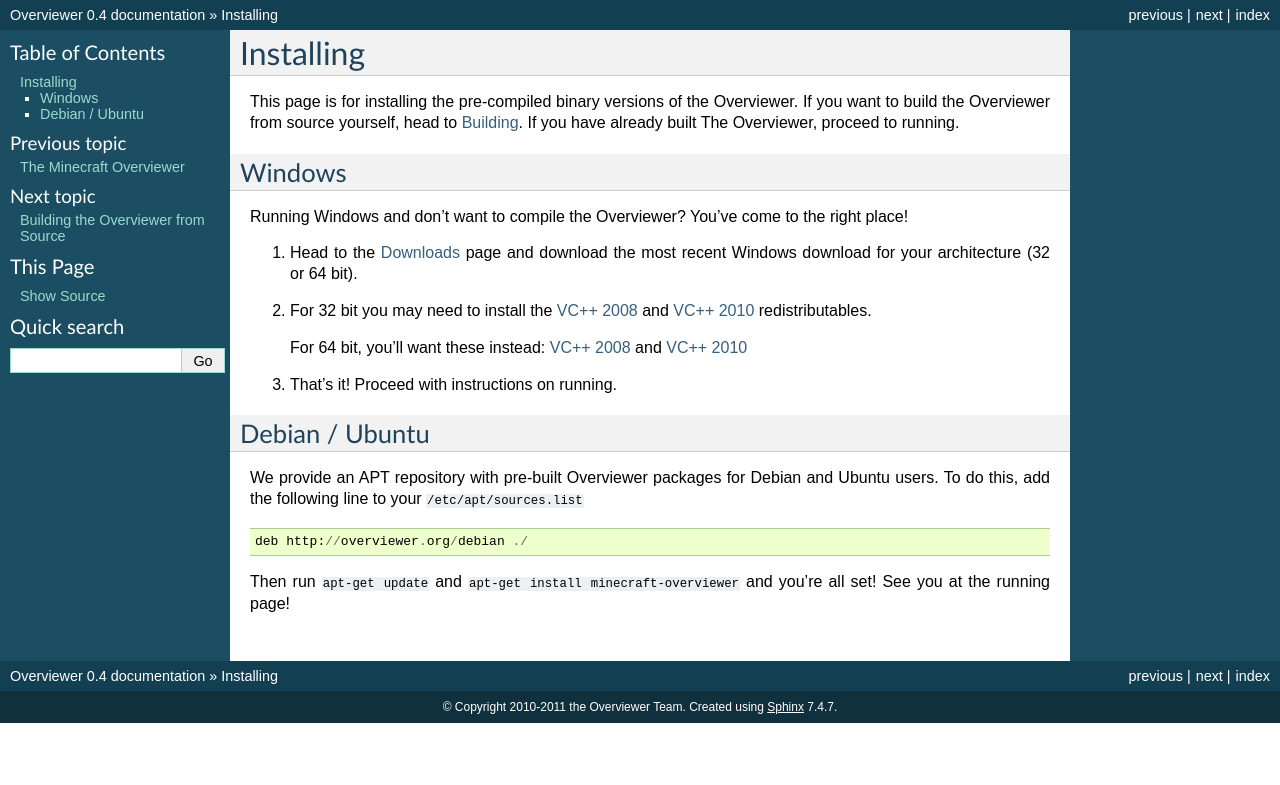
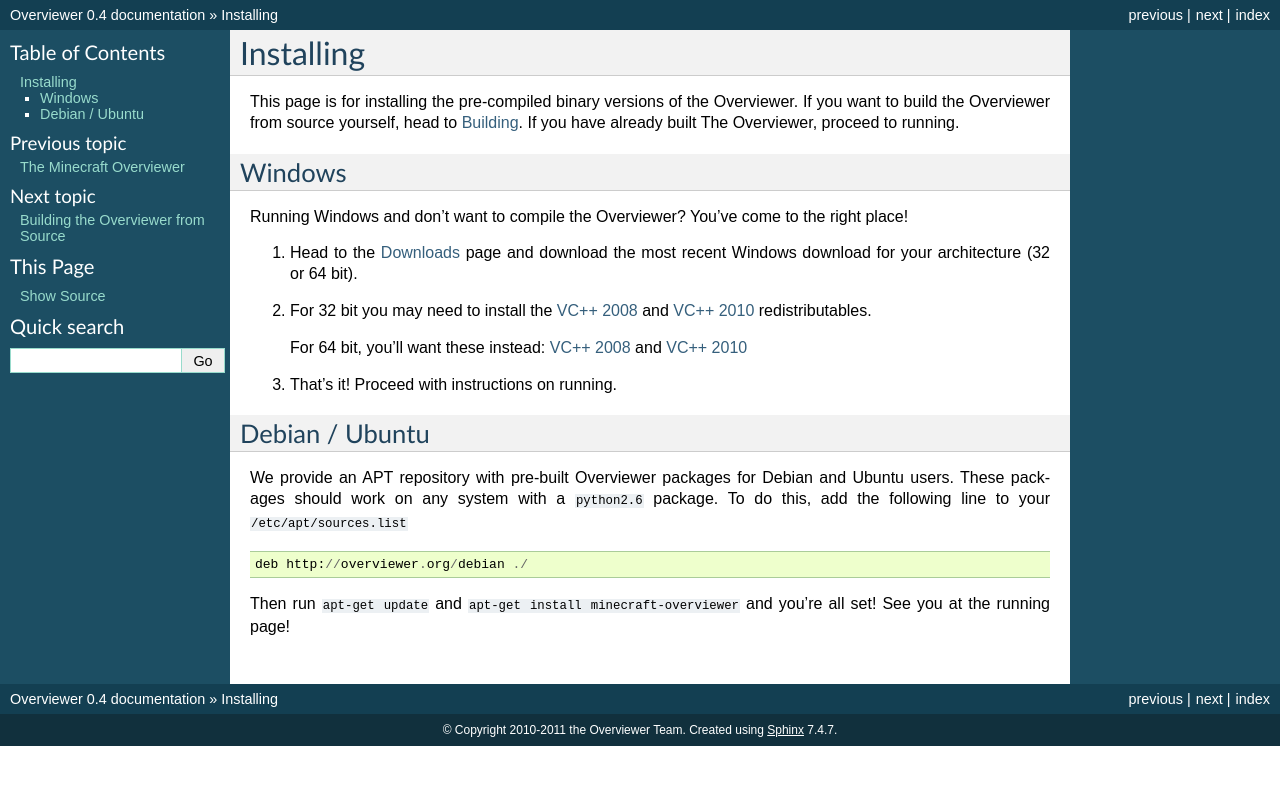
Before and after one commit to overviewer/Minecraft-Overviewer, a Sphinx documentation site: the page built from docs/installing.rst, in a window 1280 px wide. Shown: the top 785 px of the page. Built offline with Sphinx 7.4.7, drawn with Linux system fonts in a browser that asks for light colours; pages that are not in the unit, such as notebooks, are missing from menus.

Commit message:
added note about needing `python2.6` for debian packages

```diff
--- a/docs/installing.rst
+++ b/docs/installing.rst
@@ -23,8 +23,9 @@
 
 Debian / Ubuntu
 ===============
-We provide an APT repository with pre-built Overviewer packages for Debian and
-Ubuntu users. To do this, add the following line to your
+We provide an APT repository with pre-built Overviewer packages for
+Debian and Ubuntu users. These packages should work on any system with
+a ``python2.6`` package. To do this, add the following line to your
 ``/etc/apt/sources.list``
 
 ::
```
